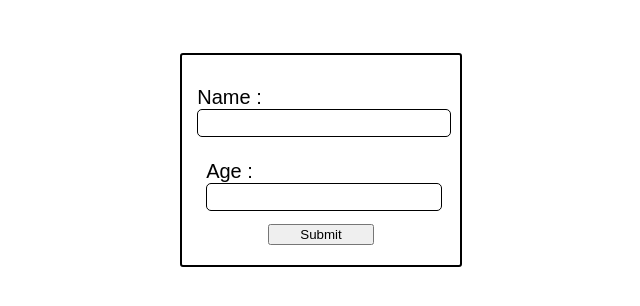
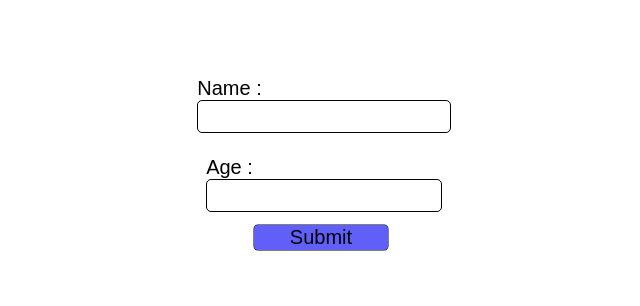
Before and after one commit to bhaumikk09/ReactJs_Learning, a React (Create React App) app in the folder myapp/: page / in a window 1280 px wide. Shown: the top 306 px of the page, without its empty margins (319-959 px from the left). Built offline with nearby package versions, Linux system fonts and the light colour scheme.

Commit message:
applying validation to form

```diff
--- a/myapp/src/components/Form.jsx
+++ b/myapp/src/components/Form.jsx
@@ -3,10 +3,10 @@ import {useForm} from 'react-hook-form'
 
 const Form =  ()=>{
 
-  const { register,handleSubmit }=useForm();
+  const { register,handleSubmit,formState : {errors} }=useForm();
 
-  const onSubmit = (data)=>{console.log(data);
-  }
+  const onSubmit = (data)=>console.log(data);
+
 
   return (
     <form onSubmit={handleSubmit(onSubmit)}>
@@ -14,8 +14,11 @@ const Form =  ()=>{
             <label htmlFor='name' className='form-lable'>
             Name :
             </label>
-            <input {...register('name')} id='name' type='text' className='form-control'>
+            <input {...register('name',{required:true,minLength:3})} id='name' type='text' className='form-control'>
             </input>
+
+            {errors.name?.type === 'required' && <p>Name field is required.</p>}
+            {errors.name?.type === 'minLength' && <p>Name must be atleast 3 character.</p>}
         </div>
         <div className='mb-3'>
             <label htmlFor='age' className='form-lable'>
--- a/myapp/src/index.css
+++ b/myapp/src/index.css
@@ -6,7 +6,6 @@ justify-content: center;
 }
 
 form{
-  border: 2px solid black;
   margin: 5px;
   padding: 5px;
   border-radius: 3px;
@@ -19,9 +18,12 @@ form{
 
 label{
   font-size: 20px;
+  font-weight: 400;
   font-family: sans-serif,Arial;
   margin-bottom: 3px;
   padding-bottom: 3px;
+  align-self: start;
+  justify-content: space-around;
 }
 
 div{
@@ -34,11 +36,17 @@ input{
   width: 100%;
   border: 0.5px solid black;
   border-radius:  5px;
-  height: 20px;
+  height: 25px;
+
 }
 
 button{
-  width: 40%;
-
+  width: 50%;
+  background-color: rgb(96, 96, 249);
+  font-size: 20px;
+  border: 1px;
+  border-radius: 4px;
+  justify-content: center;
+  box-shadow: 0 0 0 0.5px;
 
 }
```
